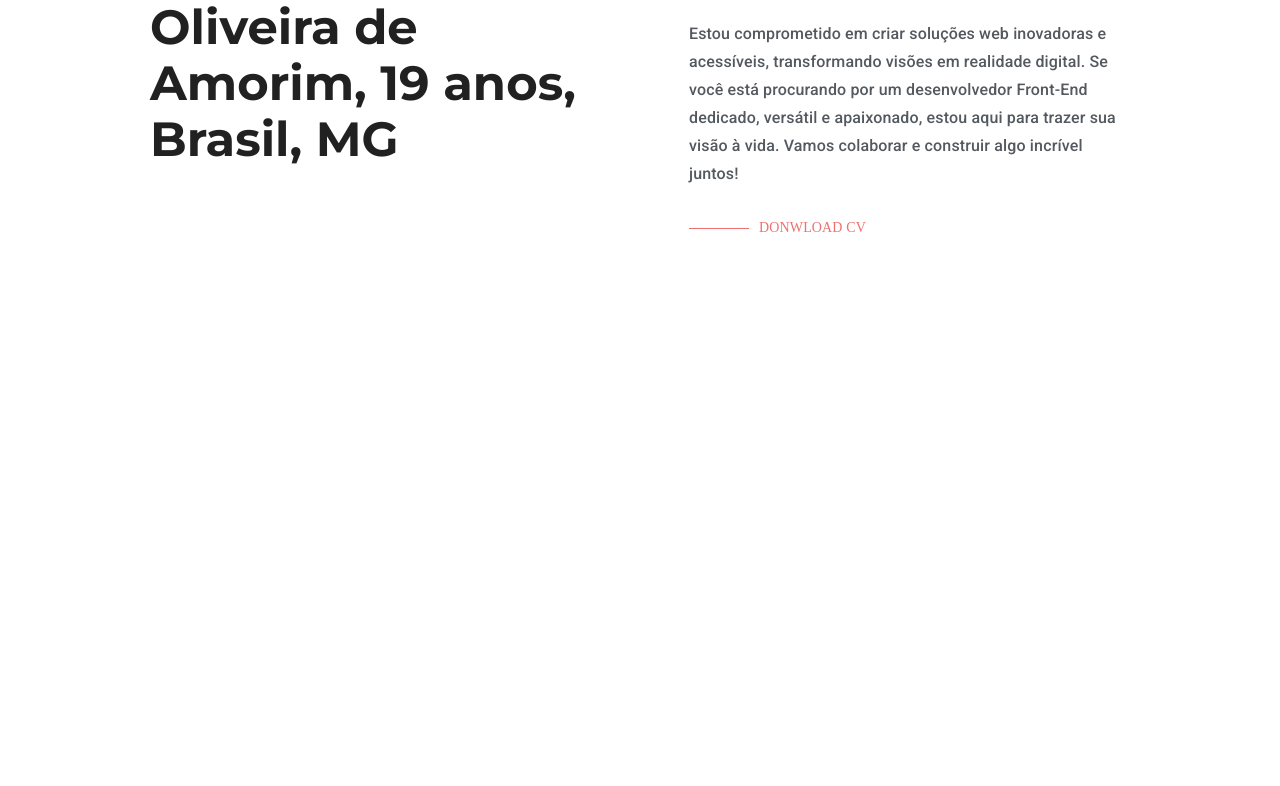
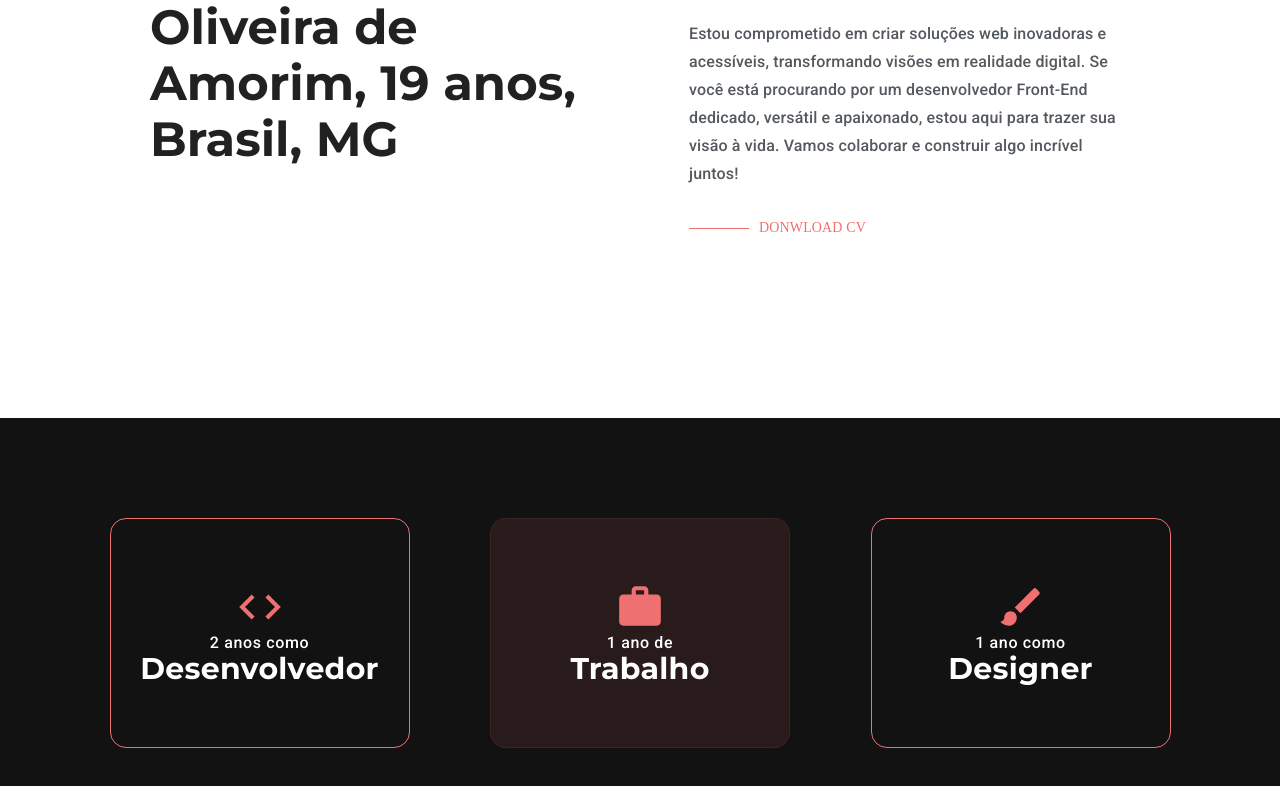
Before and after one commit to Lucas-Jav/PortfolioV3, a React (Vite) app: page / in a window 1280 px wide. Shown: the part 1064-1850 px from the top of the page. Before the commit the page ends 1482 px from the top, so only its background shows below. Built offline with nearby package versions, Linux system fonts and the light colour scheme; a web font is replaced by a local one.

Commit message:
:sparkles: feat(specializesCards): create cards

```diff
--- a/src/components/About/LeftBlock.tsx
+++ b/src/components/About/LeftBlock.tsx
@@ -18,7 +18,6 @@ function LeftBlock({
 }: LeftBlockProps) {
     const yearBirthday = birthday.getFullYear()
     const currentYear = new Date().getFullYear()
-    console.log(name, birthday, location)
     return (
         <Box
             className="blockAbout">
--- a/src/components/About/RightBlock.tsx
+++ b/src/components/About/RightBlock.tsx
@@ -9,7 +9,6 @@ interface RightBlockProps {
 function RightBlock({
     descriptions
 }: RightBlockProps) {
-    console.log(descriptions)
     return (
         <Box
             className="blockAbout"
--- /dev/null
+++ b/src/components/BannerInfo/Cards.tsx
@@ -0,0 +1,86 @@
+import { Typography, useMediaQuery } from '@mui/material';
+import Box from '@mui/material/Box';
+
+
+interface CardsProps {
+    specializes: Array<{
+        id: number;
+        icon: JSX.Element;
+        time: Date;
+        specialize: string;
+        variante: "1" | "2";
+    }>;
+}
+
+function Cards({
+    specializes
+}:CardsProps) {
+    const mediaQuery1040 = useMediaQuery('(max-width: 1040px)');
+    return (
+        <Box
+            sx={{
+                maxWidth: "1061px",
+
+                display: "flex",
+                alignItems: "center",
+                justifyContent: "space-between",
+                flexWrap: "wrap",
+                flexDirection: mediaQuery1040 ? "column" : "row",
+                gap: mediaQuery1040 ? "50px" : "0"
+            }}>
+            {specializes.map((specializeData) => {
+                const { id, icon, specialize, time, variante } = specializeData;
+                const currentYear = new Date().getFullYear();
+                const startYear = time.getFullYear();
+
+                return (
+                    <Box
+                        sx={{
+                            width: "300px",
+                            height:  "230px",
+                            flexShrink: "0",
+                            backgroundColor: variante === "2" ? "#EE70701A" : "transparent",
+                            display: "flex",
+                            flexDirection: "column",
+                            justifyContent: "center",
+                            alignItems: "center",
+                            border: `1px solid ${variante === "1" ? "#EE7070": "#EE70701A"}`,
+                            borderRadius: "1rem",
+                        }}
+                        key={id}>
+                            {icon}
+                            <Typography
+                                color="#fff"
+                                sx={{
+                                    textAlign: "center",
+                                    fontFamily: "Roboto",
+                                    fontSize: "1rem",
+                                    fontWeight: "500",
+                                    lineHeight: "1.3875rem",
+                                    letterSpacing: "0.04rem"
+                                }}>
+                                {String(currentYear - startYear)}
+                                {(currentYear - startYear) < 2 ? " ano": " anos"}
+                                {variante === "1" ? " como": " de"}
+                            </Typography>
+                            <Typography
+                                color="#fff"
+                                sx={{
+                                    textAlign: "center",
+                                    fontFamily: "Montserrat",
+                                    fontSize: "1.875rem",
+                                    fontWeight: "700",
+                                    lineHeight: "1.925rem"
+                                }}>
+                                    {specialize}
+                            </Typography>
+
+                    </Box>
+                )
+            })}
+
+        </Box>
+    )
+}
+
+export default Cards;
--- /dev/null
+++ b/src/components/BannerInfo/Index.tsx
@@ -0,0 +1,36 @@
+import Box from '@mui/material/Box';
+import Cards from './Cards';
+
+interface BannerProps {
+    specializes: Array<{
+        id: number;
+        icon: JSX.Element;
+        time: Date;
+        specialize: string;
+        variante: "1" | "2";
+    }>;
+}
+
+function BannerInfo({
+    specializes
+}: BannerProps) {
+    return (
+        <Box
+            sx={{
+                bgcolor: "#121212",
+                p: "100px 50px",
+                display: "flex",
+                justifyContent: "center"
+            }}>
+                <Box sx={{
+                    width: "1061px",
+
+                }}>
+                    <Cards
+                        specializes={specializes}/>
+                </Box>
+        </Box>
+    )
+}
+
+export default BannerInfo;
--- a/src/pages/Home.tsx
+++ b/src/pages/Home.tsx
@@ -2,10 +2,25 @@ import Box from '@mui/material/Box';
 import BasicSpeedDial from '../components/ButtonFloat/Index';
 import Presentation from '../components/Presentation/Index';
 import About from '../components/About/Index';
+import BannerInfo from '../components/BannerInfo/Index';
+import CodeIcon from '@mui/icons-material/Code';
+import WorkIcon from '@mui/icons-material/Work';
+import BrushIcon from '@mui/icons-material/Brush';
+
+const propsIcon = {
+    color: "#EE7070",
+    height: "3.125rem",
+    width: "3.125rem"
+}
 
 const data = {
     name: "Lucas Henrique Oliveira de Amorim",
+    username: 'Lucas Oliveira',
     birthday: new Date('2004-03-24'),
+    works: [
+        "Desenvolvedor Front End...",
+        "Designer UI & UX..."
+    ],
     location: {
         state: "MG",
         country: "Brasil",
@@ -14,7 +29,30 @@ const data = {
     apaixonado por transformar ideias em experiências digitais cativantes.`,
     `Estou comprometido em criar soluções web inovadoras e acessíveis,
     transformando visões em realidade digital. Se você está procurando por um desenvolvedor Front-End dedicado,
-    versátil e apaixonado, estou aqui para trazer sua visão à vida. Vamos colaborar e construir algo incrível juntos!`]
+    versátil e apaixonado, estou aqui para trazer sua visão à vida. Vamos colaborar e construir algo incrível juntos!`],
+    specializes: [
+        {
+            id: 1,
+            icon: <CodeIcon sx={propsIcon}/>,
+            time: new Date('2021-09-30'),
+            specialize: "Desenvolvedor",
+            variante: "1",
+        },
+        {
+            id: 2,
+            icon: <WorkIcon sx={propsIcon}/>,
+            time: new Date('2022-09-01'),
+            specialize: "Trabalho",
+            variante: "2",
+        },
+        {
+            id: 3,
+            icon: <BrushIcon sx={propsIcon}/>,
+            time: new Date('2022-09-01'),
+            specialize: "Designer",
+            variante: "1",
+        }
+    ]
 }
 
 function Home() {
@@ -28,11 +66,14 @@ function Home() {
             }}
         >
             <Presentation
-                name='Lucas Oliveira'
-                works={["Desenvolvedor Front End...", "Designer UI & UX..."]}/>
+                name={data.username}
+                works={data.works}/>
 
             <About
                 data={data}/>
+
+            <BannerInfo
+                specializes={data.specializes}/>
 
             <BasicSpeedDial />
         </Box>
--- a/vite.config.ts
+++ b/vite.config.ts
@@ -4,5 +4,8 @@ import react from '@vitejs/plugin-react'
 // https://vitejs.dev/config/
 export default defineConfig({
   plugins: [react()],
-  base: "/PortfolioV3"
+  base: "/PortfolioV3",
+  server: {
+    open: true
+  }
 })
```
